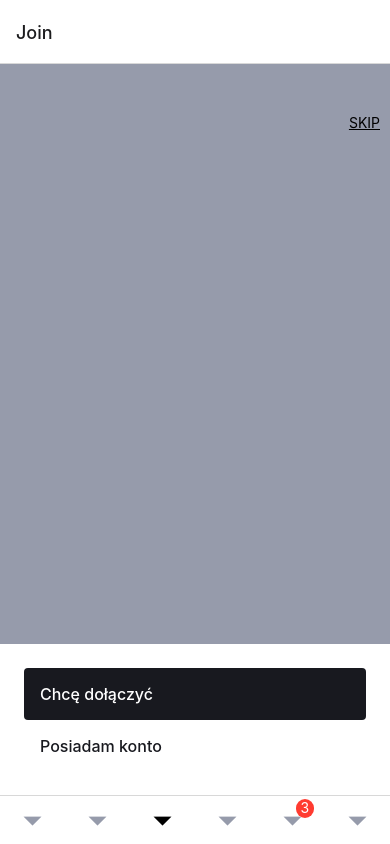
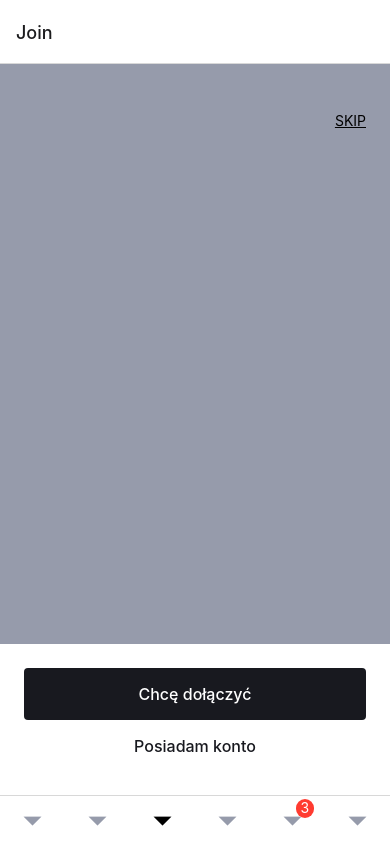
Before and after one commit to pat-pom/mobile-app, a React Native app in the folder AntiqueUi/: screen /Join in a window 390 px wide. Built offline with nearby package versions, Linux system fonts and the light colour scheme.

Commit message:
Update Join.js

```diff
--- a/AntiqueUi/src/screens/Join.js
+++ b/AntiqueUi/src/screens/Join.js
@@ -39,11 +39,12 @@ const styles = StyleSheet.create({
     backgroundColor: "#969BAB"
   },
   skip: {
-    fontSize: 20,
+    fontSize: 16,
     alignSelf: "flex-end",
-            marginRight: 10,
-            marginTop: 50,
-            textDecorationLine: "underline"
+    marginRight: 24,
+    marginTop: 48,
+    textDecorationLine: "underline",
+    lineHeight: 24
   },
   btn1: {
     width: metrics.screenWidth - 48,
@@ -71,13 +72,15 @@ const styles = StyleSheet.create({
     fontSize: 16,
     color: "#18191F",
     lineHeight: 28,
-    fontWeight: "500"
+    fontWeight: "500",
+    textAlign: "center"
   },
   napis1: {
     fontSize: 16,
     color: "white",
     lineHeight: 28,
-    fontWeight: 500
+    fontWeight: "500",
+    textAlign: "center"
   },
   bottom: {
     padding: 24,
```
